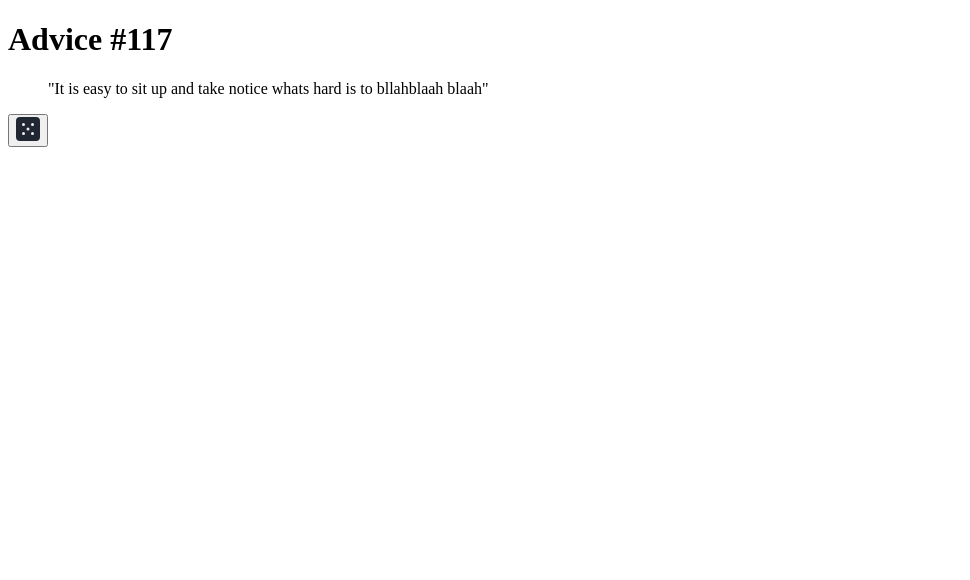
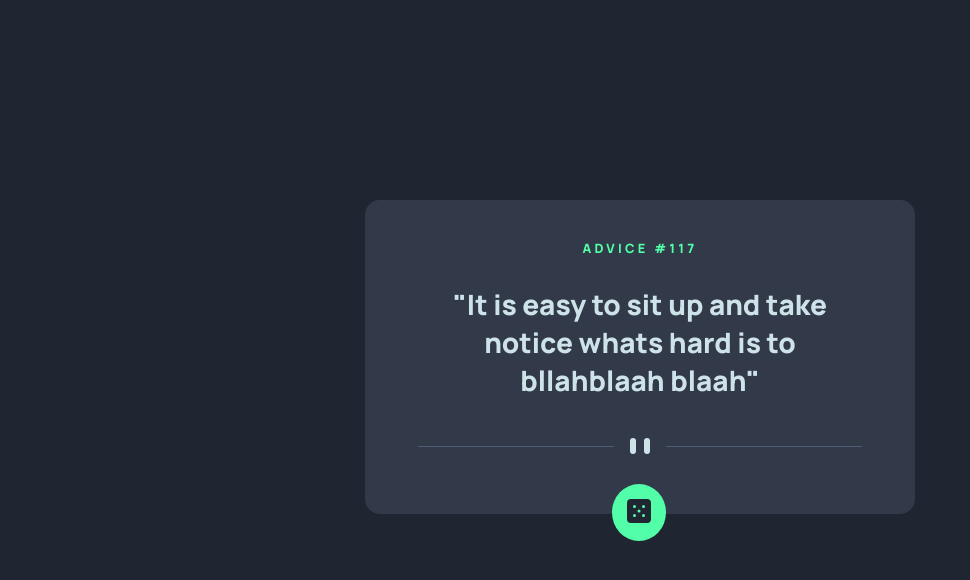
Before and after one commit to issagoodlifeInc/advice-gen-app, a React (Create React App) app: page / in a window 1280 px wide. Shown: the top 580 px of the page, without its empty margins (0-970 px from the left). Built offline with nearby package versions, Linux system fonts and the light colour scheme.

Commit message:
Finished styling minus smaller screens

```diff
--- a/src/App.js
+++ b/src/App.js
@@ -1,5 +1,7 @@
 import React from "react";
 import dice from "./images/icon-dice.svg";
+import dividermobile from "./images/pattern-divider-mobile.svg";
+import divider from "./images/pattern-divider-desktop.svg";
 
 export default function App() {
   return (
@@ -8,7 +10,9 @@ export default function App() {
       <blockquote>
         "It is easy to sit up and take notice whats hard is to bllahblaah blaah"
       </blockquote>
-      <div className="divider--img"></div>
+      <div className="divider--img">
+        <img src={divider} alt="line" />
+      </div>
       <button className="btn--advice">
         <img src={dice} alt="dice" />
       </button>
--- a/src/components/Footer.js
+++ b/src/components/Footer.js
@@ -9,7 +9,7 @@ export default function Footer() {
       >
         Frontend Mentor
       </a>
-      . Coded by <a href="#">Your Name Here</a>.
+      . Coded by <a href="https://linktr.ee/les_kim">Lesley Kimutai</a>.
     </footer>
   );
 }
--- a/src/index.js
+++ b/src/index.js
@@ -1,5 +1,6 @@
 import React from "react";
 import { createRoot } from "react-dom/client";
+import styles from "./styles.css";
 import App from "./App";
 
 const root = createRoot(document.getElementById("root"));
--- a/src/styles.css
+++ b/src/styles.css
@@ -18,7 +18,55 @@
 }
 
 body {
+  margin: 0;
+  background: var(--darkblue);
   font-family: "Manrope", sans-serif;
+  color: var(--lightcyan);
+}
+
+.container {
+  width: 95%;
+  max-width: 550px;
+  margin: 25vh auto;
+  text-align: center;
+  border-radius: 15px;
+  background: var(--dkgrayblue);
+  padding: 30px 10px;
+  position: relative;
+}
+
+.main--title {
+  font-size: 0.8rem;
+  color: var(--neongreen);
+  letter-spacing: 0.2rem;
+  text-transform: uppercase;
+}
+
+blockquote {
+  font-size: 1.75rem;
+}
+
+.divider--img {
+  padding: 10px 0 25px;
+  /* background-image: url("./images/pattern-divider-desktop.svg");
+  height: 15px;
+  background-position: center;
+  background-repeat: no-repeat;
+  background-size: cover; */
+}
+
+.btn--advice {
+  position: absolute;
+  left: 247px;
+  border: 0;
+  padding: 15px;
+  background: var(--neongreen);
+  border-radius: 50%;
+  transition: all 0.2s ease-in-out;
+}
+
+.btn--advice:hover {
+  box-shadow: 2px 3px 25px var(--neongreen);
 }
 
 .attribution {
```
